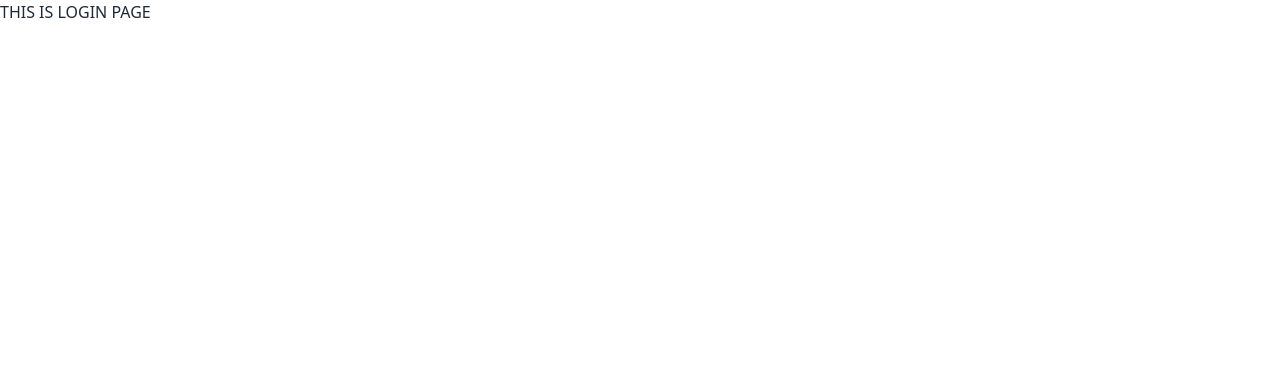
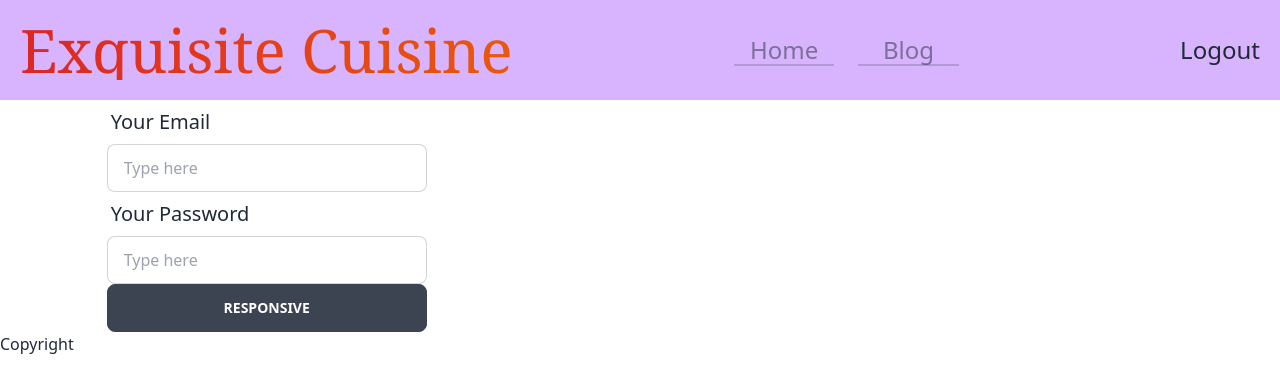
Before and after one commit to AHM-Moinuddin-Sami/Exquisite-Cuisine-Client, a React (Vite) app: page /login in a window 1280 px wide. Shown: the top 392 px of the page. Built offline with nearby package versions, Linux system fonts and the light colour scheme.

Commit message:
auth progress commit

```diff
--- a/src/Layouts/Main.jsx
+++ b/src/Layouts/Main.jsx
@@ -7,7 +7,9 @@ const Main = () => {
     return (
         <div>
             <Header></Header>
-            <Outlet></Outlet>
+            <div className='w-10/12 mx-auto'>
+                <Outlet></Outlet>
+            </div>
             <Footer></Footer>
         </div>
     );
--- a/src/Login/Login.jsx
+++ b/src/Login/Login.jsx
@@ -1,9 +1,35 @@
 import React from 'react';
 
+
+
 const Login = () => {
+
+    const handleLogin = event => {
+        event.preventDefault();
+        const form = event.target;
+        const email = form.email.value;
+        const password = form.password.value;
+
+        console.log(email, password);
+
+
+    }
+
     return (
         <div>
-            <p>THIS IS LOGIN PAGE</p>
+            <form onSubmit={handleLogin} className="form-control w-full max-w-xs">
+                <label className="label">
+                    <span className="label-text text-xl">Your Email</span>
+                </label>
+                <input name='email' type="email" placeholder="Type here" className="input input-bordered w-full max-w-xs" />
+                <label className="label">
+                    <span className="label-text text-xl">Your Password</span>
+                </label>
+                <input name='password' type="password" placeholder="Type here" className="input input-bordered w-full max-w-xs" />
+                <button type='submit' className="btn">Responsive</button>
+            </form>
+
+
         </div>
     );
 };
--- /dev/null
+++ b/src/Pages/Blog/Blog.jsx
@@ -0,0 +1,11 @@
+import React from 'react';
+
+const Blog = () => {
+    return (
+        <div>
+            <p>BLOG PAGE</p>
+        </div>
+    );
+};
+
+export default Blog;
--- a/src/Providers/AuthProvider.jsx
+++ b/src/Providers/AuthProvider.jsx
@@ -1,5 +1,5 @@
-import React, { createContext } from 'react';
-import { getAuth } from "firebase/auth";
+import React, { createContext, useState } from 'react';
+import { createUserWithEmailAndPassword, getAuth, signInWithEmailAndPassword, signOut } from "firebase/auth";
 import app from '../firebase/firebase.config';
 
 export const AuthContext = createContext(null);
@@ -8,10 +8,25 @@ const auth = getAuth(app);
 
 const AuthProvider = ({children}) => {
 
-    const user = 'Moinuddin';
+    const [user, setUser] = useState(null);
+
+    const register = (email, password) =>{
+        return createUserWithEmailAndPassword(auth, email, password);
+    }
+
+    const logIn = (email, password) => {
+        return signInWithEmailAndPassword(auth, email, password);
+    }
+
+    const logOut = () => {
+        return signOut(auth);
+    }
 
     const authInfo = {
-        user
+        user,
+        register,
+        logIn,
+        logOut
     }
 
     return (
--- /dev/null
+++ b/src/Register/Register.jsx
@@ -0,0 +1,11 @@
+import React from 'react';
+
+const Register = () => {
+    return (
+        <div>
+            THIS IS REGISTRATION
+        </div>
+    );
+};
+
+export default Register;
--- a/src/SharedComponents/Header/Header.jsx
+++ b/src/SharedComponents/Header/Header.jsx
@@ -1,27 +1,33 @@
 import React, { useContext } from 'react';
-import { Link } from 'react-router-dom';
+import { Link, useLocation } from 'react-router-dom';
 import { AuthContext } from '../../Providers/AuthProvider';
 
 const Header = () => {
 
     const { user } = useContext(AuthContext);
 
+    const location = useLocation();
+
     return (
-        <div>
+        <div className='flex justify-between items-center p-5 bg-purple-300'>
 
             <Link to='/' className=' text-6xl font-serif text-transparent bg-clip-text bg-gradient-to-r from-red-600 to-orange-600'> Exquisite Cuisine</Link>
 
-            <Link>Home</Link>
+            <div className='grid grid-cols-2 tabs gap-6'>
+                <Link to='/' className={`tab tab-bordered text-2xl ${location.pathname === '/' ? 'tab-active':''}`}>Home</Link>
 
-            <Link>Blog</Link>
+                <Link to='/blog' className={`tab tab-bordered text-2xl ${location.pathname === '/blog' ? 'tab-active':''}`}>Blog</Link>
+            </div>
 
             {
                 user ?
-                    <><h3>{user}</h3>
-                        <Link to='/login'><button>Login</button></Link></>
-                        :
-                        <>
-                        <Link to='/logout'><button>Logout</button></Link></>
+                    <div className='flex text-2xl gap-3'>
+                        <h3>{user}</h3>
+                        <Link to='/login'><button>Login</button></Link>
+                    </div>
+                    :
+                    <>
+                        <Link className='text-2xl' to='/logout'><button>Logout</button></Link></>
             }
 
         </div>
```
Also changed, not shown: src/Routes/Routes.jsx (+18 -8 lines).
